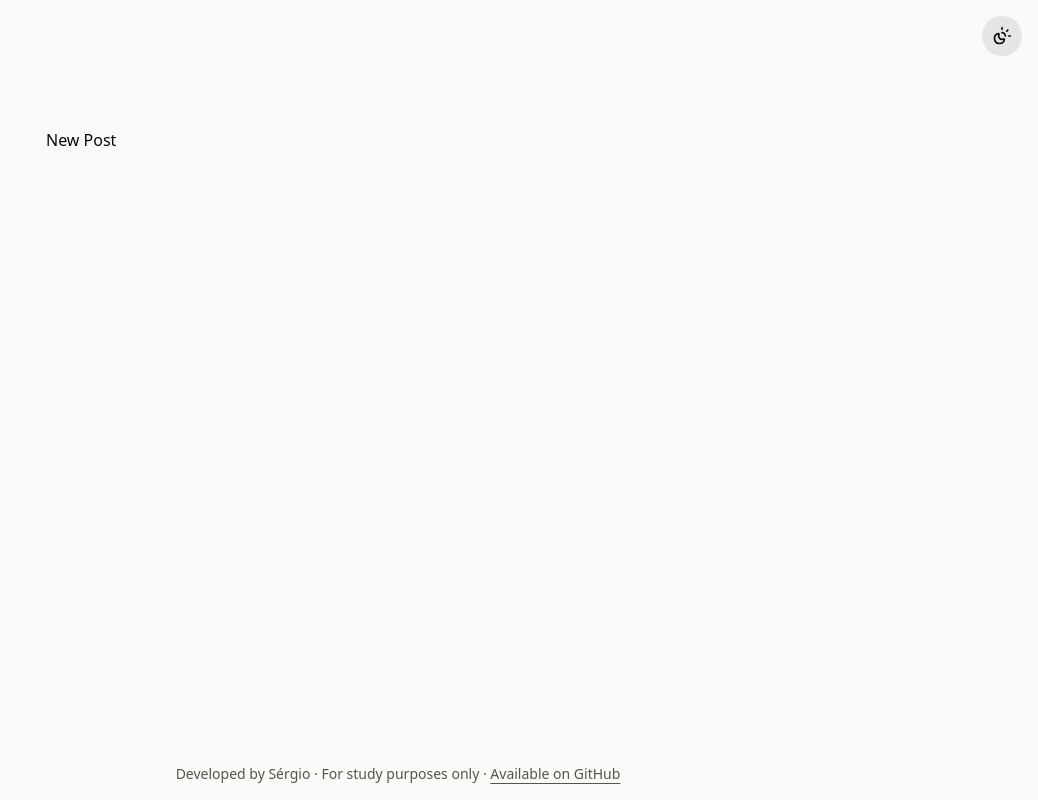
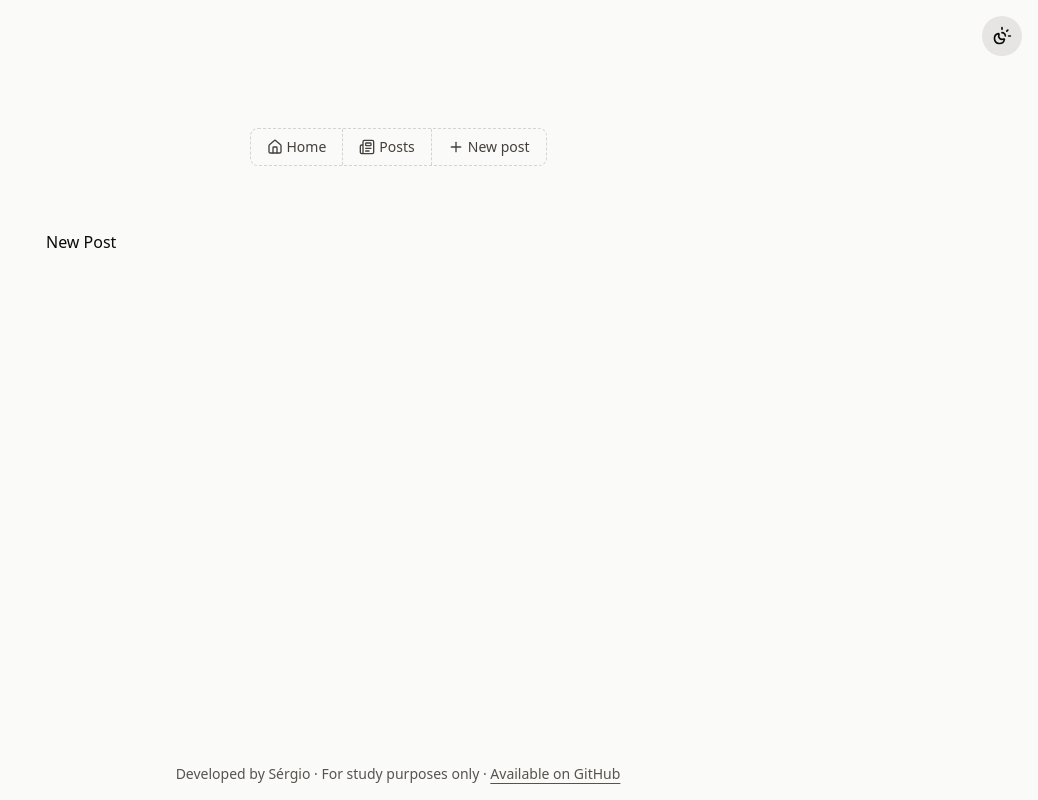
Before and after one commit to sergiodantasz/blog, a Next.js app: page /admin/posts/new in a window 1280 px wide. Shown: the whole page, without its empty margins (242-1280 px from the left). Built offline with nearby package versions, Linux system fonts and the light colour scheme.

Commit message:
feat(admin): add Layout component to structure admin post pages with Menu and modal support

```diff
--- /dev/null
+++ b/src/app/admin/posts/layout.tsx
@@ -0,0 +1,16 @@
+import { Menu } from '@/components/ui/admin/menu';
+
+type LayoutProps = {
+  children: React.ReactNode;
+  modal: React.ReactNode;
+};
+
+export default function Layout({ children, modal }: LayoutProps) {
+  return (
+    <>
+      <Menu />
+      {children}
+      {modal}
+    </>
+  );
+}
```
